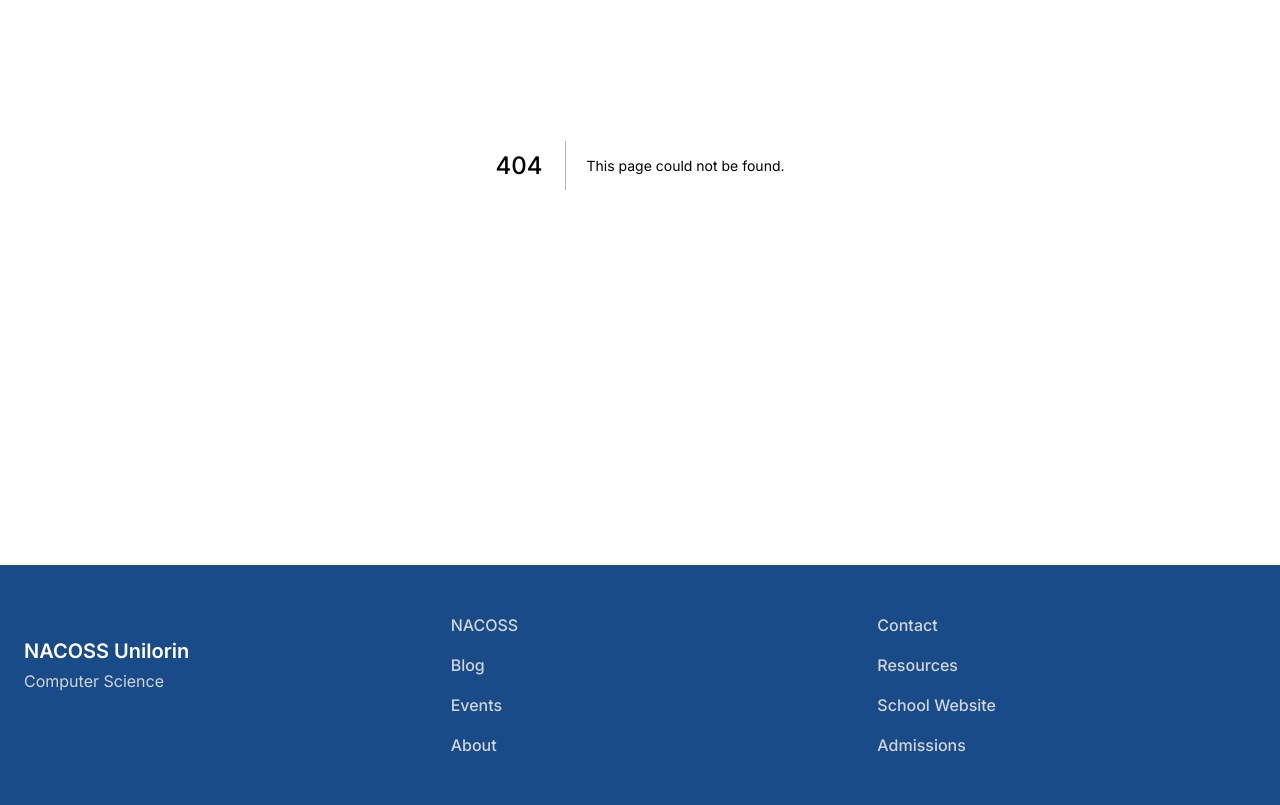
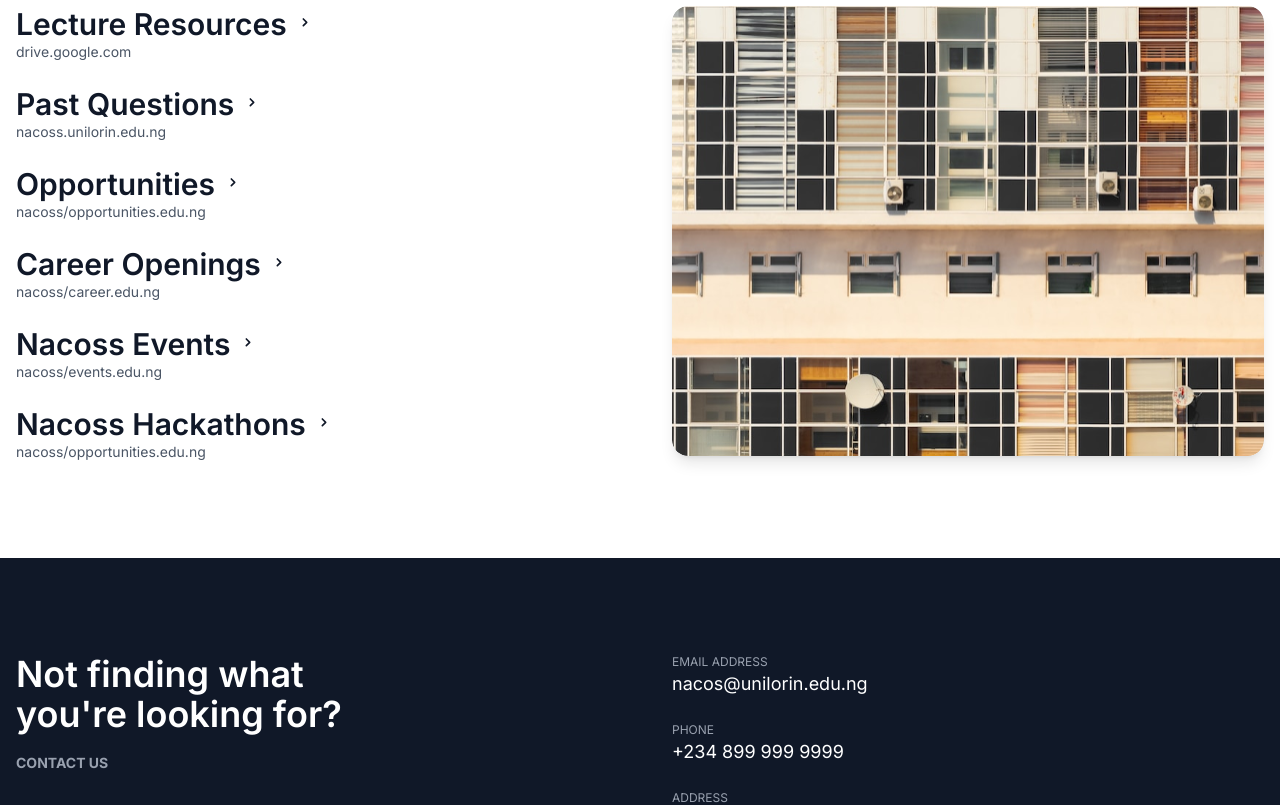
Before and after one commit to Oladotunlaniyan/NACOSS, a Next.js app: page /resources in a window 1280 px wide. Before the commit this address had no page. Shown: the part 300-1105 px from the top of the page. Built offline with nearby package versions, Linux system fonts and the light colour scheme.

Commit message:
feat: resource page

```diff
--- /dev/null
+++ b/src/app/resources/page.tsx
@@ -0,0 +1,11 @@
+import ResourcesSection from "./resourceSection";
+import HeaderTitle from "@/components/HeaderTitle";
+
+export default function ServicesPage() {
+    return (
+        <div>
+            <HeaderTitle headerTitle="RESOURCES" />
+            <ResourcesSection />
+        </div>
+    )
+}
--- /dev/null
+++ b/src/app/resources/resourceSection.tsx
@@ -0,0 +1,100 @@
+import React from 'react';
+import Image from "next/image";
+import resourceImg from "@/assets/Resource_Picture.svg"; // Placeholder image
+
+export default function ResourcesSection() {
+    return (
+        <div className="flex flex-col min-h-screen">
+            <div className="container mx-auto px-4 py-16 md:py-24 flex-grow">
+                <div className="grid grid-cols-1 lg:grid-cols-2 gap-12 lg:gap-16 items-start">
+
+                    <div className="space-y-12">
+
+                        <div className="space-y-6">
+                            <a href="https://drive.google.com" target="_blank" rel="noopener noreferrer" className="block">
+                                <div className="flex items-center space-x-2">
+                                    <h2 className="text-2xl sm:text-3xl font-semibold text-gray-900">Lecture Resources</h2>
+                                    <svg className="w-5 h-5 text-gray-900" fill="none" stroke="currentColor" viewBox="0 0 24 24" xmlns="http://www.w3.org/2000/svg"><path strokeLinecap="round" strokeLinejoin="round" strokeWidth="2" d="M10 6L14 10L10 14"></path></svg>
+                                </div>
+                                <p className="text-gray-600 text-sm">drive.google.com</p>
+                            </a>
+                            <a href="https://drive.google.com" target="_blank" rel="noopener noreferrer" className="block">
+                                <div className="flex items-center space-x-2">
+                                    <h2 className="text-2xl sm:text-3xl font-semibold text-gray-900">Past Questions</h2>
+                                    <svg className="w-5 h-5 text-gray-900" fill="none" stroke="currentColor" viewBox="0 0 24 24" xmlns="http://www.w3.org/2000/svg"><path strokeLinecap="round" strokeLinejoin="round" strokeWidth="2" d="M10 6L14 10L10 14"></path></svg>
+                                </div>
+                                <p className="text-gray-600 text-sm">nacoss.unilorin.edu.ng</p>
+                            </a>
+                            <a href="#" target="_blank" rel="noopener noreferrer" className="block">
+                                <div className="flex items-center space-x-2">
+                                    <h2 className="text-2xl sm:text-3xl font-semibold text-gray-900">Opportunities</h2>
+                                    <svg className="w-5 h-5 text-gray-900" fill="none" stroke="currentColor" viewBox="0 0 24 24" xmlns="http://www.w3.org/2000/svg"><path strokeLinecap="round" strokeLinejoin="round" strokeWidth="2" d="M10 6L14 10L10 14"></path></svg>
+                                </div>
+                                <p className="text-gray-600 text-sm">nacoss/opportunities.edu.ng</p>
+                            </a>
+                            <a href="#" target="_blank" rel="noopener noreferrer" className="block">
+                                <div className="flex items-center space-x-2">
+                                    <h2 className="text-2xl sm:text-3xl font-semibold text-gray-900">Career Openings</h2>
+                                    <svg className="w-5 h-5 text-gray-900" fill="none" stroke="currentColor" viewBox="0 0 24 24" xmlns="http://www.w3.org/2000/svg"><path strokeLinecap="round" strokeLinejoin="round" strokeWidth="2" d="M10 6L14 10L10 14"></path></svg>
+                                </div>
+                                <p className="text-gray-600 text-sm">nacoss/career.edu.ng</p>
+                            </a>
+
+                            <a href="#" target="_blank" rel="noopener noreferrer" className="block">
+                                <div className="flex items-center space-x-2">
+                                    <h2 className="text-2xl sm:text-3xl font-semibold text-gray-900">Nacoss Events</h2>
+                                    <svg className="w-5 h-5 text-gray-900" fill="none" stroke="currentColor" viewBox="0 0 24 24" xmlns="http://www.w3.org/2000/svg"><path strokeLinecap="round" strokeLinejoin="round" strokeWidth="2" d="M10 6L14 10L10 14"></path></svg>
+                                </div>
+                                <p className="text-gray-600 text-sm">nacoss/events.edu.ng</p>
+                            </a>
+
+                            <a href="#" target="_blank" rel="noopener noreferrer" className="block">
+                                <div className="flex items-center space-x-2">
+                                    <h2 className="text-2xl sm:text-3xl font-semibold text-gray-900">Nacoss Hackathons</h2>
+                                    <svg className="w-5 h-5 text-gray-900" fill="none" stroke="currentColor" viewBox="0 0 24 24" xmlns="http://www.w3.org/2000/svg"><path strokeLinecap="round" strokeLinejoin="round" strokeWidth="2" d="M10 6L14 10L10 14"></path></svg>
+                                </div>
+                                <p className="text-gray-600 text-sm">nacoss/opportunities.edu.ng</p>
+                            </a>
+                        </div>
+                    </div>
+                    <div className="w-full relative h-48 sm:h-80 md:h-96 lg:h-[450px] rounded-2xl overflow-hidden shadow-lg mt-8 lg:mt-0">
+                        <Image
+                            src={resourceImg}
+                            alt="Modern building facade with multiple windows."
+                            layout="fill"
+                            objectFit="cover"
+                            className="rounded-2xl"
+                        />
+                    </div>
+                </div>
+            </div>
+
+            <div className="bg-gray-900 text-white py-16 md:py-24">
+                <div className="container mx-auto px-4 grid grid-cols-1 md:grid-cols-2 gap-8 md:gap-16 items-start">
+                    <div className="space-y-4">
+                        <h2 className="text-3xl sm:text-4xl font-semibold">Not finding what <br /> you're looking for?</h2>
+                        <a href="#" className="uppercase text-sm font-bold text-gray-400 hover:text-white transition-colors">Contact Us</a>
+                    </div>
+                    <div className="space-y-6">
+                        <div>
+                            <p className="uppercase text-xs text-gray-400">Email Address</p>
+                            <a href="mailto:nacos@unilorin.edu.ng" className="text-base sm:text-lg">nacos@unilorin.edu.ng</a>
+                        </div>
+                        <div>
+                            <p className="uppercase text-xs text-gray-400">Phone</p>
+                            <a href="tel:+2348062587328" className="text-base sm:text-lg">+234 899 999 9999</a>
+                        </div>
+                        <div>
+                            <p className="uppercase text-xs text-gray-400">Address</p>
+                            <p className="text-base sm:text-lg">
+                                Tanke, University Road, <br />
+                                Faculty of CIS,
+                                <br /> University of Ilorin.,
+                            </p>
+                        </div>
+                    </div>
+                </div>
+            </div>
+        </div>
+    );
+}
```
Also changed, not shown: src/assets/Resource_Picture.svg (added), src/assets/nacoss_tech_fest_1.jpg (added).
